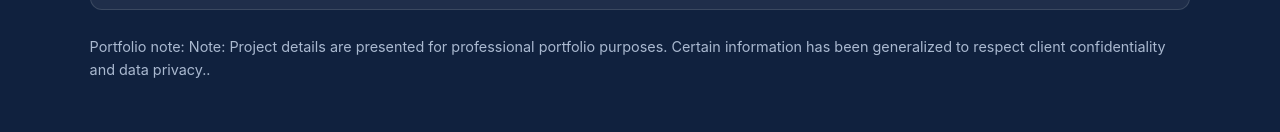
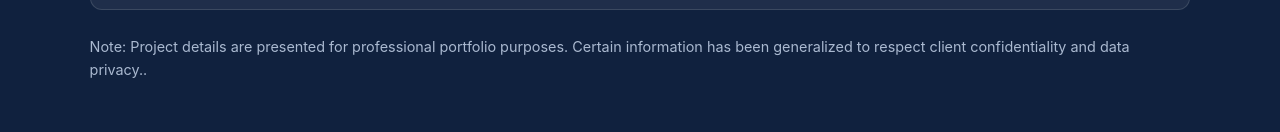
Before and after one commit to rupeshurkude90-cell/rupesh.urkude90-cell.github.io, a plain HTML site: page index.html in a window 1280 px wide. Shown: the part 4458-4590 px from the top of the page. Drawn offline with Linux system fonts and the light colour scheme.

Commit message:
Update confidentiality note in index.html

```diff
--- a/index.html
+++ b/index.html
@@ -24,5 +24,5 @@
 <article><span class="timeline-date">Mar 2014 — Apr 2015</span><h3>Project Engineer</h3><p>Securizen System Pvt. Ltd.</p></article>
 <article><span class="timeline-date">Sep 2012 — Sep 2013</span><h3>Service Engineer</h3><p>Techno Key Solution, Nagpur</p></article></div></section>
 <section class="section contact" id="contact"><div class="section-heading"><p class="eyebrow">GET IN TOUCH</p><h2>Contact</h2></div><div class="contact-card"><div><h3>Rupesh Urkude</h3><p>Project Lead — Cloud &amp; Infrastructure Engineering</p></div><div class="contact-links"><a href="mailto:rupesh.urkude90@gmail.com">rupesh.urkude90@gmail.com</a><a href="tel:+917709546605">+91 77095 46605</a></div></div>
-<p class="muted confidentiality">Portfolio note: Note: Project details are presented for professional portfolio purposes. Certain information has been generalized to respect client confidentiality and data privacy..</p></section></main>
+<p class="muted confidentiality">Note: Project details are presented for professional portfolio purposes. Certain information has been generalized to respect client confidentiality and data privacy..</p></section></main>
 <footer><p>© 2026 Rupesh Urkude · Technical Portfolio</p><a href="#home">Back to top ↑</a></footer></body></html>
```
